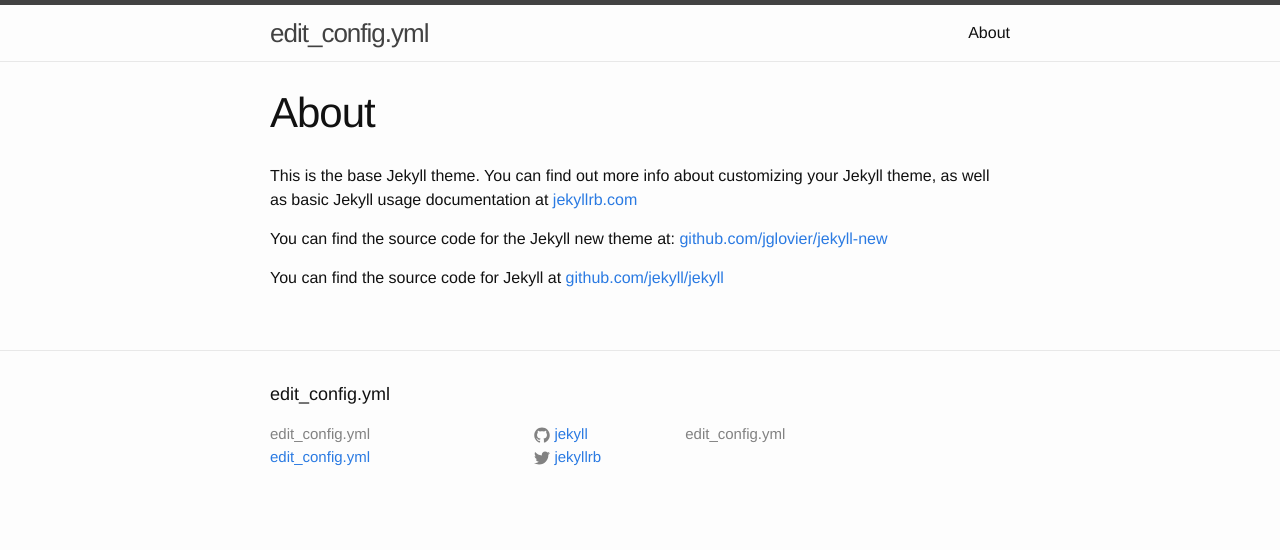
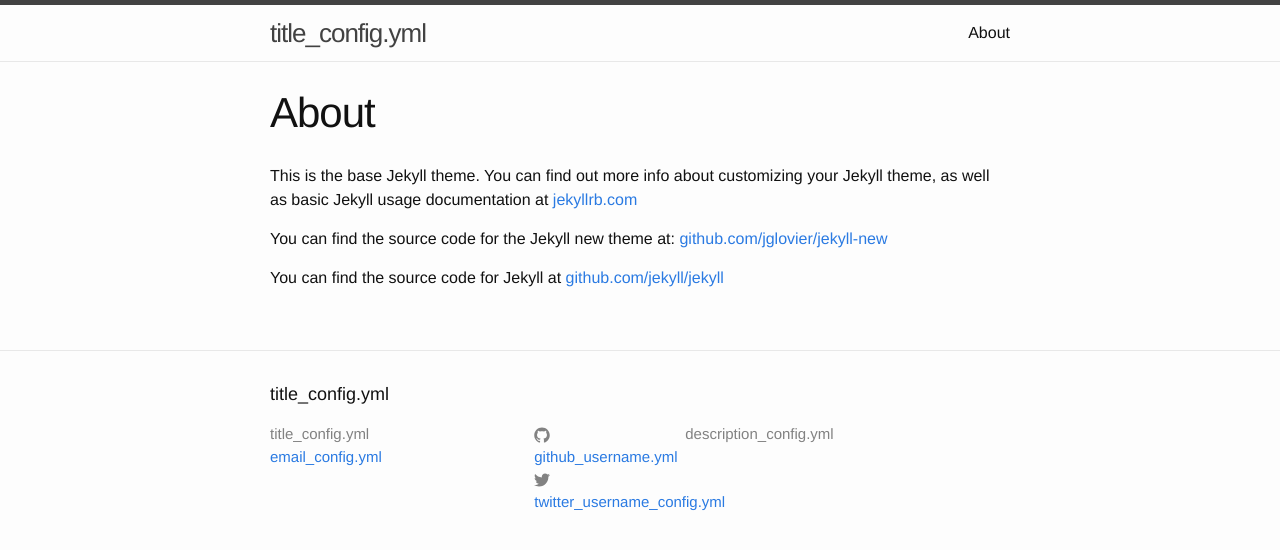
Before and after one commit to lailahxuer/lailahxuer.github.io, a Jekyll site: the page built from about.md, in a window 1280 px wide. Shown: the top 550 px of the page. Built offline with Jekyll 4.4.1, drawn with Linux system fonts in a browser that asks for light colours.

Commit message:
modify more site settings

```diff
--- a/_config.yml
+++ b/_config.yml
@@ -1,12 +1,12 @@
 # Site settings
-title: edit_config.yml
-email: edit_config.yml
+title: title_config.yml
+email: email_config.yml
 description: > # this means to ignore newlines until "baseurl:"
-  edit_config.yml
+  description_config.yml
 baseurl: "" # the subpath of your site, e.g. /blog/
-url: "http://yourdomain.com" # the base hostname & protocol for your site
-twitter_username: jekyllrb
-github_username:  jekyll
+url: "https://lailahxuer.github.io/" # the base hostname & protocol for your site
+twitter_username: twitter_username_config.yml
+github_username:  github_username.yml
 
 # Build settings
 markdown: kramdown
```
